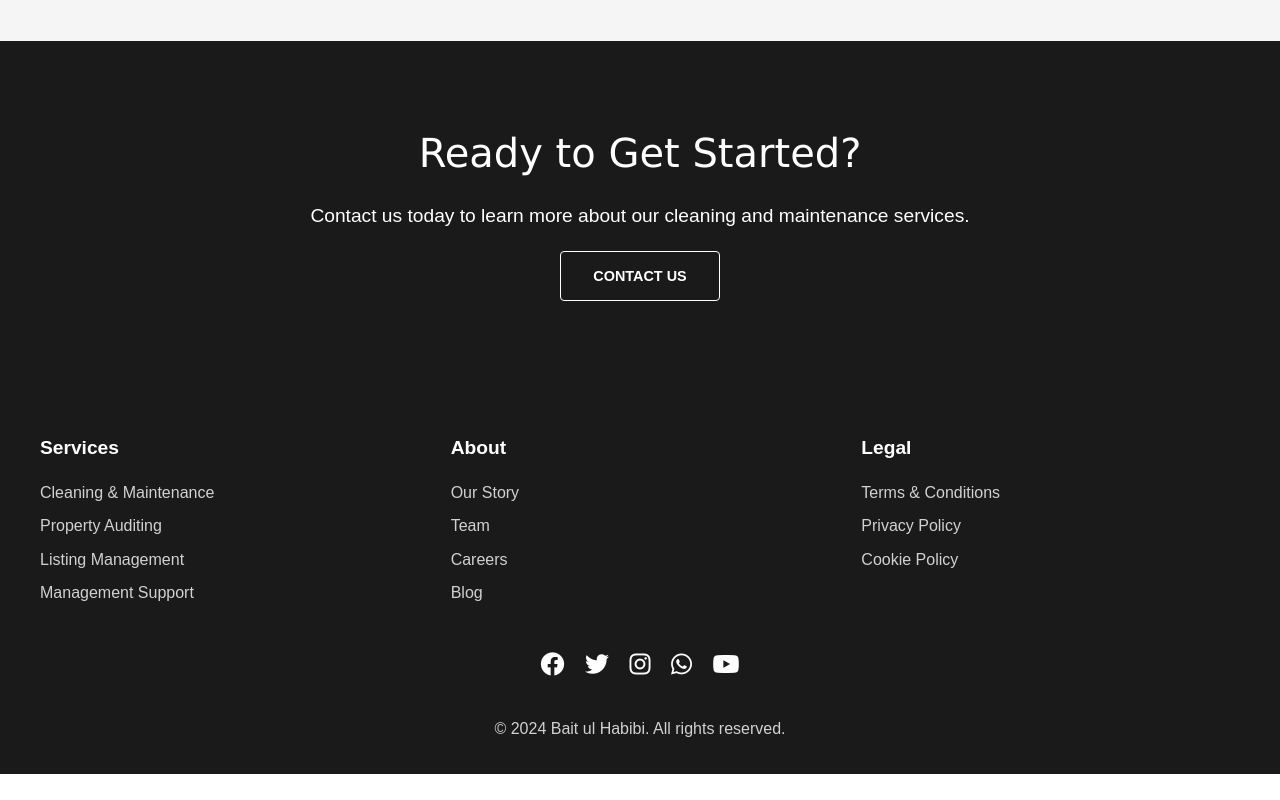
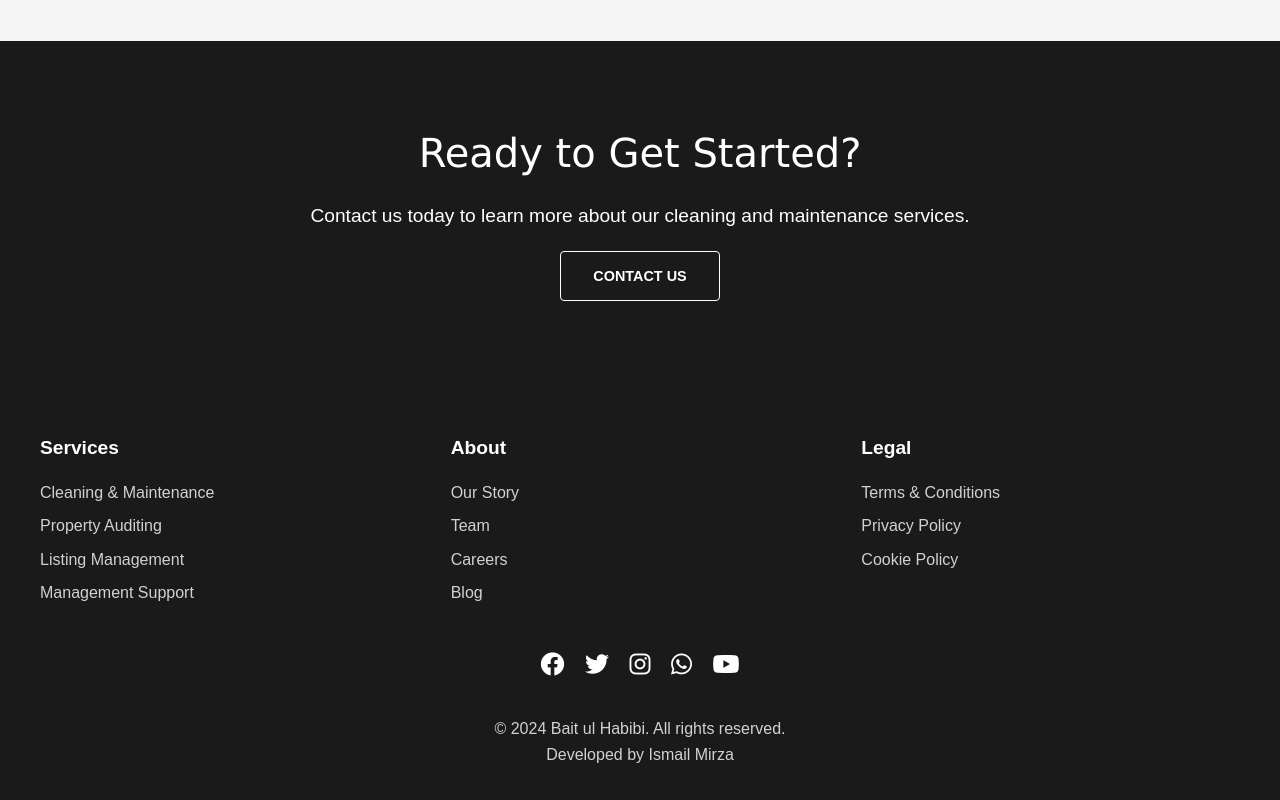
Before and after one commit to ismailtaher/bait-ul-habibi, a plain HTML site: page services/cleaning-maintenance.html in a window 1280 px wide. Shown: the part 1894-2694 px from the top of the page. Before the commit the page ends 2668 px from the top, so only its background shows below. Drawn offline with Linux system fonts and the light colour scheme.

Commit message:
added developer credits at the end of footer

```diff
--- a/services/cleaning-maintenance.html
+++ b/services/cleaning-maintenance.html
@@ -157,6 +157,7 @@
                 <a href="#"><i class="fab fa-youtube"></i></a>
             </div>
             <p>&copy; 2024 Bait ul Habibi. All rights reserved.</p>
+            <p>Developed by Ismail Mirza</p>
         </div>
     </footer>
 
```
Also changed, not shown: services/listing-management.html (+1 -0 lines), services/management-support.html (+1 -0 lines), services/property-auditing.html (+1 -0 lines).
